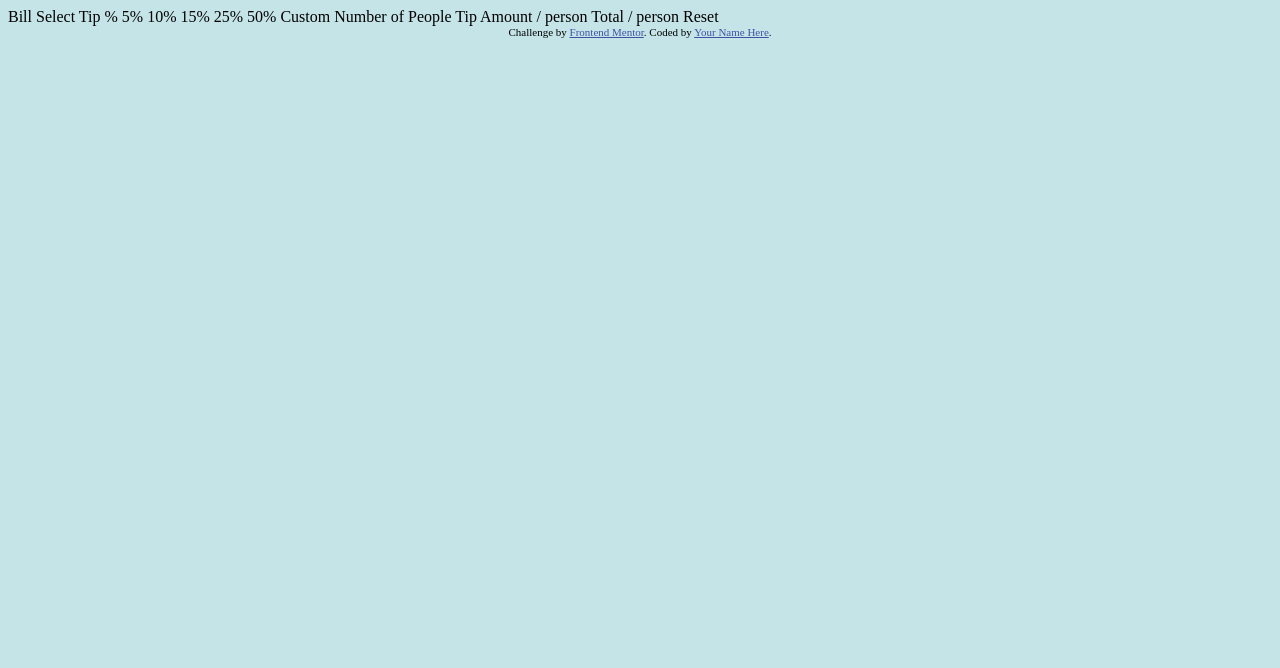
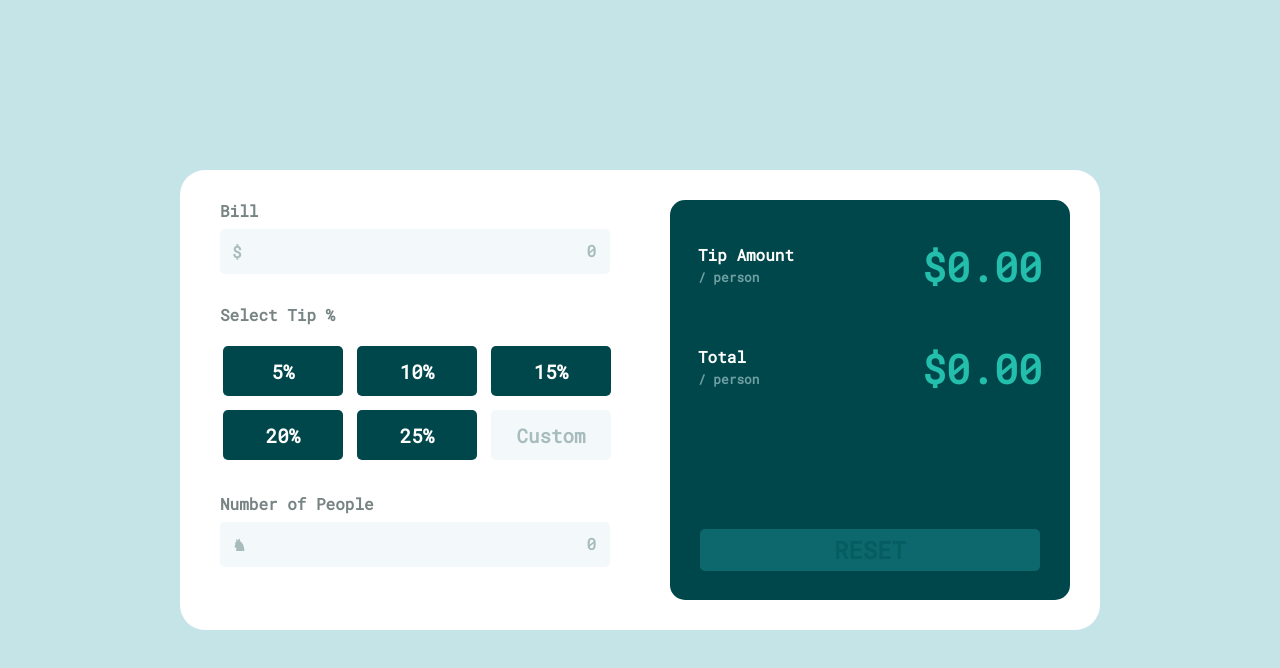
Before and after one commit to nikiblauer/Tip-Calculator-App, a website: page index.html in a window 1280 px wide. Drawn offline with nearby package versions, Linux system fonts and the light colour scheme.

Commit message:
Design Done

```diff
--- a/index.html
+++ b/index.html
@@ -1,45 +1,120 @@
 <!DOCTYPE html>
 <html lang="en">
+
 <head>
   <meta charset="UTF-8">
   <meta name="viewport" content="width=device-width, initial-scale=1.0"> <!-- displays site properly based on user's device -->
 
-  <link rel="icon" type="image/png" sizes="32x32" href="public/images/favicon-32x32.png">
+  <link rel="icon" type="image/png" sizes="32x32" href="images/favicon-32x32.png">
   <link rel="stylesheet" href="css/styles.css">
+
+  <link rel="preconnect" href="https://fonts.googleapis.com">
+  <link rel="preconnect" href="https://fonts.gstatic.com" crossorigin>
+  <link href="https://fonts.googleapis.com/css2?family=Roboto+Mono&display=swap" rel="stylesheet">
 
   <title>Tip calculator app</title>
 
   <!-- Feel free to remove these styles or customise in your own stylesheet 👍 -->
   <style>
-    .attribution { font-size: 11px; text-align: center; }
-    .attribution a { color: hsl(228, 45%, 44%); }
+    .attribution {
+      font-size: 11px;
+      text-align: center;
+    }
+
+    .attribution a {
+      color: hsl(228, 45%, 44%);
+    }
   </style>
 </head>
+
 <body>
 
-  Bill
+  <div class="card">
 
-  Select Tip %
-  5%
-  10%
-  15%
-  25%
-  50%
-  Custom
+    <form>
+      <div class="form_card">
 
-  Number of People
+        <div class="input_group">
+          <label for="t1">Bill</label>
+          <div class="t1 text_input">
+            <span>$</span>
+            <input id="bill_input" class="text_line" type="text" name="bill" placeholder="0"></input>
+          </div>
+        </div>
+        <div class="input_group">
+          <label for="">Select Tip %</label>
+          <table>
+            <tr>
+              <td><button class="btn" type="button" name="button">5%</button></td>
+              <td><button class="btn" type="button" name="button">10%</button></td>
+              <td><button class="btn" type="button" name="button">15%</button></td>
+            </tr>
+            <tr>
+              <td><button class="btn" type="button" name="button">20%</button></td>
+              <td><button class="btn" type="button" name="button">25%</button></td>
+              <td><input type="text" class="btn btn_custom" , placeholder="Custom"></td>
+            </tr>
+          </table>
+        </div>
+        <div class="input_group">
+          <label for="t2">Number of People</label>
+          <div class="t2 text_input">
+            <span>&#9822;</span>
+            <input id="num_people_input" class="text_line" type="text" name="num_people" placeholder="0"></input>
+          </div>
+        </div>
+      </div>
+    </form>
 
-  Tip Amount
-  / person
 
-  Total
-  / person
+    <div class="result_card">
+      <div class="result_group">
+        <div class="result_group_text">
+          <p>
+            Tip Amount
+            <br>
+            <span>/ person</span>
+          </p>
+        </div>
 
-  Reset
+        <div class="result_group_result">
+          <p>
+            $0.00
+          </p>
+        </div>
 
-  <div class="attribution">
-    Challenge by <a href="https://www.frontendmentor.io?ref=challenge" target="_blank">Frontend Mentor</a>.
-    Coded by <a href="#">Your Name Here</a>.
+      </div>
+      <div class="result_group">
+        <div class="result_group_text">
+          <p>
+            Total
+            <br>
+            <span>/ person</span>
+          </p>
+        </div>
+
+        <div class="result_group_result">
+          <p>
+            $0.00
+          </p>
+        </div>
+
+      </div>
+
+      <div class="result_group">
+        <button class="reset_btn" type="button" name="button">RESET</button>
+      </div>
+    </div>
+
+
+
+
+
   </div>
+
+
+  <script src="https://ajax.googleapis.com/ajax/libs/jquery/3.5.1/jquery.min.js"></script>
+  <script src="scripts/calculator.js"></script>
 </body>
+
 </html>
--- a/public/css/styles.css
+++ b/public/css/styles.css
@@ -1,3 +1,196 @@
 body {
   background-color: rgb(197, 228, 231);
 }
+
+span {
+  font-family: "Roboto Mono", monospace;
+  font-size: 1rem;
+  font-weight: bold;
+
+}
+
+
+
+
+label {
+  font-family: "Roboto Mono", monospace;
+  font-size: 1rem;
+  display: block;
+  font-weight: bold;
+  color: rgb(120, 132, 132);
+  margin-bottom: 8px;
+}
+
+.text_line {
+  color: rgb(0, 71, 75);
+  font-family: "Roboto Mono", monospace;
+  font-size: 1rem;
+  position: absolute;
+  right: 12px;
+  transform: translateY(-10%);
+  background-color: inherit;
+  text-align: right;
+  border: 0;
+  font-weight: bold;
+
+
+}
+
+input[type="text"]:focus {
+  outline: none;
+}
+
+input[type="text"]::placeholder {
+  color: rgb(168, 188, 189);
+}
+
+
+
+
+.card {
+  width: 920px;
+  height: 460px;
+  background-color: #fff;
+  position: absolute;
+  top: 50%;
+  left: 50%;
+  transform: translate(-50%, -50%);
+  border-radius: 25px;
+}
+
+.result_card {
+  width: 400px;
+  height: 400px;
+  background-color: rgb(0, 71, 75);
+  position: absolute;
+  top: 30px;
+  right: 30px;
+  border-radius: 15px;
+
+
+
+}
+
+
+.form_card {
+  width: 400px;
+  height: 400px;
+  position: absolute;
+  top: 30px;
+  left: 30px;
+  border-radius: 15px;
+}
+
+
+.input_group {
+  margin-left: 10px;
+  margin-bottom: 30px;
+}
+
+.text_input {
+  color: rgb(168, 188, 189);
+  background-color: rgb(243, 248, 251);
+  border: 0;
+  border-radius: 5px;
+  padding: 12px;
+
+}
+
+.text_input:focus-within{
+  border: 1px solid rgb(35, 190, 172);
+}
+
+
+.zero_input {
+  border: 1px solid orange;
+}
+
+
+.btn {
+  width: 120px;
+  height: 50px;
+  background-color: rgb(0, 71, 75);
+  color: #fff;
+  border: 0;
+  font-family: "Roboto Mono", monospace;
+  font-size: 1.2rem;
+  font-weight: bold;
+  margin-right: 10px;
+  margin-top: 10px;
+  border-radius: 5px;
+}
+
+.btn:hover {
+  background-color: rgb(159, 232, 223);
+  color: rgb(0, 71, 75);
+}
+
+.btn_clicked {
+  background-color: rgb(35, 190, 172);
+  color: rgb(0, 71, 75);
+}
+
+.btn.btn_custom {
+  color: rgb(0, 71, 75);
+  background-color: rgb(243, 248, 251);
+  text-align: center;
+  padding: 0;
+}
+
+.btn.btn_custom:focus{
+  border: 1px solid rgb(35, 190, 172);
+}
+
+.result_group {
+  text-align: center;
+
+}
+
+.result_group_text{
+  display: inline-block;
+  width: 170px;
+  font-family: "Roboto Mono", monospace;
+  font-size: 1rem;
+  font-weight: bold;
+  color: #fff;
+
+  text-align: left;
+}
+
+.result_group_result{
+  width: 170px;
+  display: inline-block;
+  font-family: "Roboto Mono", monospace;
+  font-size: 2.5rem;
+  font-weight: bold;
+  color: rgb(35, 190, 172);
+  margin-bottom: -100px;
+  text-align: right;
+
+}
+
+.result_group_text span {
+  font-family: "Roboto Mono", monospace;
+  font-size: 0.8rem;
+  color: rgb(111, 160, 164);
+}
+
+.reset_btn {
+  width: 340px;
+  font-family: "Roboto Mono", monospace;
+  font-size: 1.5rem;
+  font-weight: bold;
+  padding: 5px 0;
+  margin-top: 125px;
+  background-color: rgb(13, 104, 109);
+  color: rgb(5, 93, 97);
+
+  border: 0;
+  border-radius: 5px;
+}
+
+
+.reset_btn:hover {
+  background-color: rgb(159, 232, 223);
+  color: rgb(0, 71, 75);
+}
--- /dev/null
+++ b/public/scripts/calculator.js
@@ -0,0 +1,27 @@
+
+
+let percentage = 0;
+
+
+
+$(".btn").on("click", function(event) {
+  $(".btn").removeClass("btn_clicked")
+  $(this).addClass("btn_clicked");
+  percentage = Number($(this).text());
+});
+
+
+$("#num_people_input").on("input", function(event) {
+  if($(this).val() === "0"){
+    $(".t2.text_input").addClass("zero_input");
+  } else {
+    $(".t2.text_input").removeClass("zero_input");
+  }
+});
+
+
+$("form").on("input", function(event) {
+  let bill = Number($("bill_input").val());
+  let num_people = Number($("num_people_input").val());
+
+});
```
